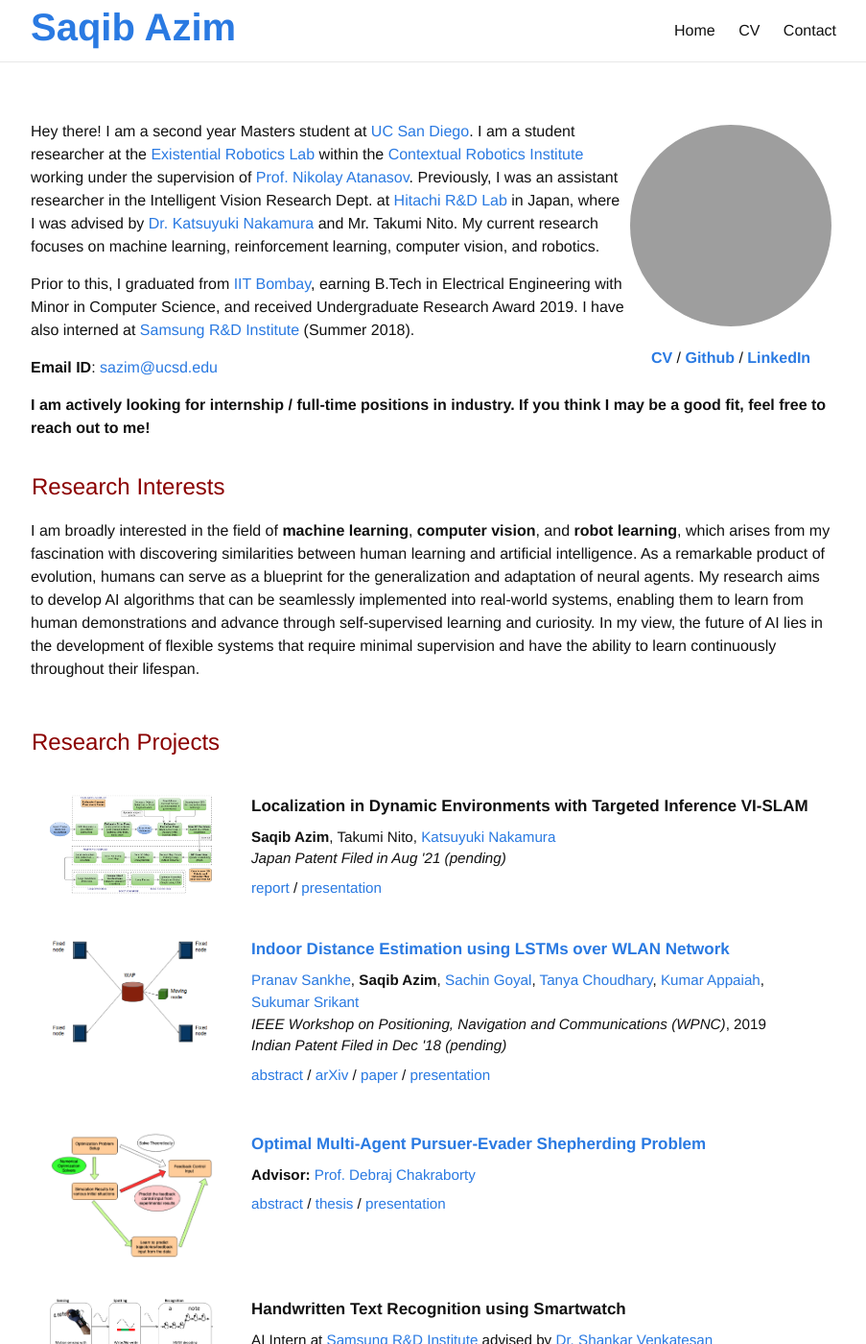
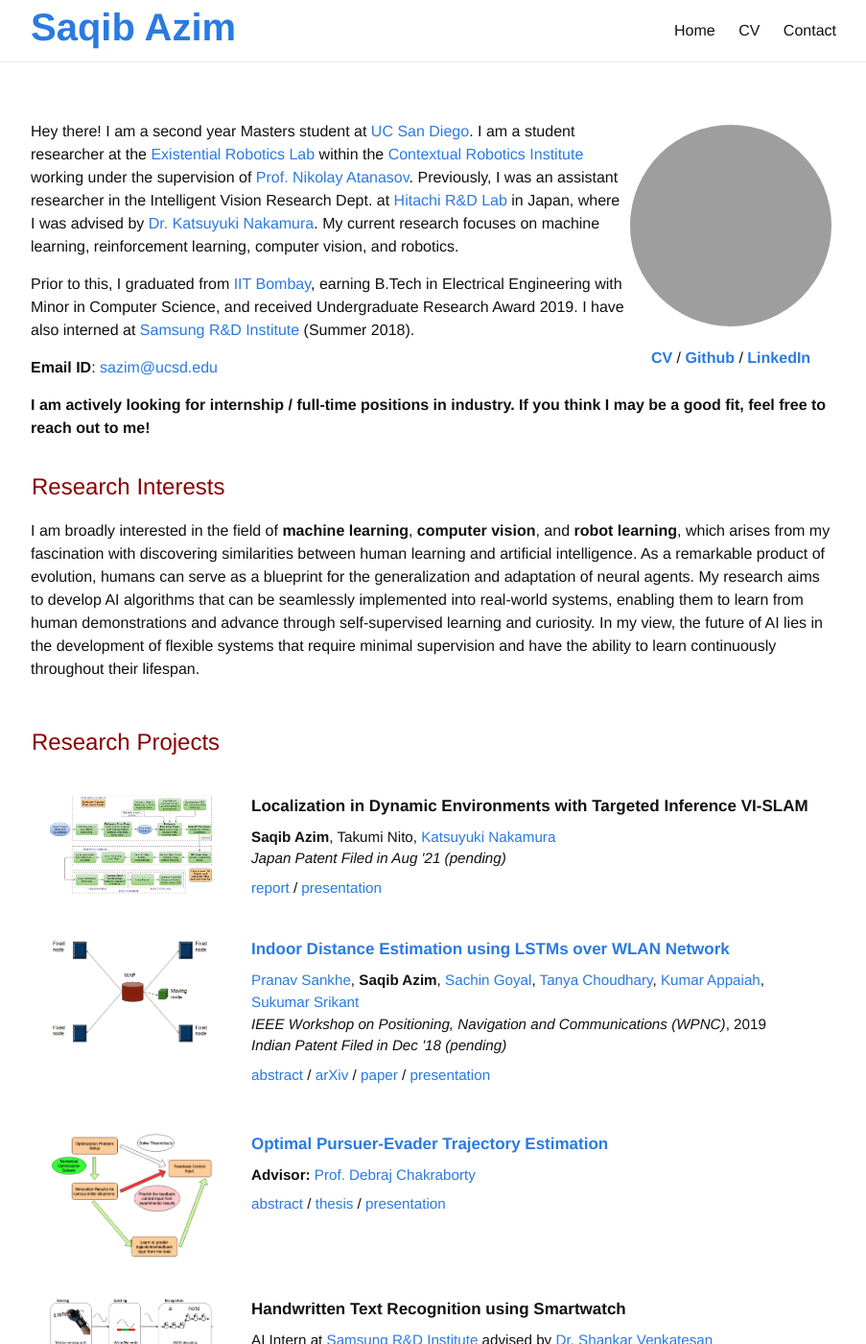
Before and after one commit to saqib1707/saqib1707.github.io, a Jekyll site: the page built from index.md, in a window 1280 px wide and 1400 px high. Shown: the whole window at 96% size, without its empty margins (188-1091 px from the left). Built offline with Jekyll 4.4.1, drawn with Linux system fonts in a browser that asks for light colours; comment, search, counter and statistics services are not loaded; some of the changed text lies outside the part shown; grey boxes are pictures that could not be loaded.

Commit message:
minor updates

```diff
--- a/index.md
+++ b/index.md
@@ -11,7 +11,7 @@
 	</div>
 </div>
 <div>
-	<p>Hey there! I am a second year Masters student at <a href="https://jacobsschool.ucsd.edu/">UC San Diego</a>. I am a student researcher at the <a href="http://erl.ucsd.edu/">Existential Robotics Lab</a> within the <a href="https://contextualrobotics.ucsd.edu/">Contextual Robotics Institute</a> working under the supervision of <a href="https://natanaso.github.io/">Prof. Nikolay Atanasov</a>. Previously, I was an assistant researcher in the Intelligent Vision Research Dept. at <a href="https://www.hitachi.com/rd/index.html">Hitachi R&D Lab</a> in Japan, where I was advised by <a href="https://jp.linkedin.com/in/katsuyuki-nakamura-19b9bb88">Dr. Katsuyuki Nakamura</a> and Mr. Takumi Nito. My current research focuses on machine learning, reinforcement learning, computer vision, and robotics.</p>
+	<p>Hey there! I am a second year Masters student at <a href="https://jacobsschool.ucsd.edu/">UC San Diego</a>. I am a student researcher at the <a href="http://erl.ucsd.edu/">Existential Robotics Lab</a> within the <a href="https://contextualrobotics.ucsd.edu/">Contextual Robotics Institute</a> working under the supervision of <a href="https://natanaso.github.io/">Prof. Nikolay Atanasov</a>. Previously, I was an assistant researcher in the Intelligent Vision Research Dept. at <a href="https://www.hitachi.com/rd/index.html">Hitachi R&D Lab</a> in Japan, where I was advised by <a href="https://jp.linkedin.com/in/katsuyuki-nakamura-19b9bb88">Dr. Katsuyuki Nakamura</a>. My current research focuses on machine learning, reinforcement learning, computer vision, and robotics.</p>
 	<p>Prior to this, I graduated from <a href="https://www.iitb.ac.in/">IIT Bombay</a>, earning B.Tech in Electrical Engineering with Minor in Computer Science, and received Undergraduate Research Award 2019. I have also interned at <a href="https://research.samsung.com/sri-b">Samsung R&D Institute</a> (Summer 2018). </p>
 	<p><b>Email ID</b>: <a href="mailto: sazim@ucsd.edu">sazim@ucsd.edu</a></p>
 	<p><b>I am actively looking for internship / full-time positions in industry. If you think I may be a good fit, feel free to reach out to me!</b></p>
@@ -186,7 +186,7 @@
 			</div>
 		</td>
 		<td class="projectBody">
-			<a href="{{site.url}}/assets/pubs/btp_thesis.pdf"><papertitle>Optimal Multi-Agent Pursuer-Evader Shepherding Problem</papertitle></a>
+			<a href="{{site.url}}/assets/pubs/btp_thesis.pdf"><papertitle>Optimal Pursuer-Evader Trajectory Estimation</papertitle></a>
 			<br><span class="brHeight"></span>
 			<div class="authorDetails">
 				<strong>Advisor: </strong><a href="https://www.ee.iitb.ac.in/wiki/faculty/dc">Prof. Debraj Chakraborty</a>
@@ -241,10 +241,10 @@
 			<br><span class="brHeight"></span>
 			<div class="authorDetails">
 				<strong>Saqib Azim</strong>, <a href="https://lilyweng.github.io/">Prof. Lily Weng</a>
-				<!-- <br><span class="brHeight"></span> -->
-				<!-- <a href="javascript:toggleblock('speech_enhancement_abs')">abstract</a> / <a href="{{site.url}}/assets/pubs/speech_enhancement_report.pdf">report</a> / <a href="{{site.url}}/assets/pubs/speech_enhancement_slides.pdf">presentation</a><br> -->
-				<!-- <br><span class="brHeight"></span> -->
-				<!-- <p id="speech_enhancement_abs" class="abstract">In this project, we present an end-to-end data-driven system for enhancing the quality of speech signals using a convolutional-recurrent neural network. We present a quantitative and qualitative analysis of our speech enhancement system on a real-world noisy speech dataset and evaluate our proposed system's performance using several metrics such as SNR, PESQ, STOI, etc. We have employed wavelet pooling mechanism instead of max-pooling layer in the convolutional layer of our proposed model and compared the performances of these variants. Based on our experiments, we demonstrate that our model's performance on noisy speech signals using haar wavelet is better than when using max-pooling. In addition, wavelet based approach results in faster convergence during training as compared to other variants.</p> -->
+				<br><span class="brHeight"></span>
+				<a href="javascript:toggleblock('adversarial_robustness_abs')">abstract</a>
+				<br><span class="brHeight"></span>
+				<p id="adversarial_robustness_abs" style="font-style:italic; display:none; text-align:justify;">We utilized attack methods such as FGSM, PGD, Auto-Attack to generate adversarial examples and conducted an empirical analysis of CLIP model's resilience to adversarial perturbations. I further developed robust CLIP-based classifier against L2-norm perturbations using adversarial training and randomized smoothing and evaluated the robust classifier on CIFAR10 and ImageNet datasets.</p>
 			</div>
 		</td>
 	</tr>
```
Also changed, not shown: other parts of index.md (+1 -1 lines), _pages/mycontact.md (+1 -1 lines).
